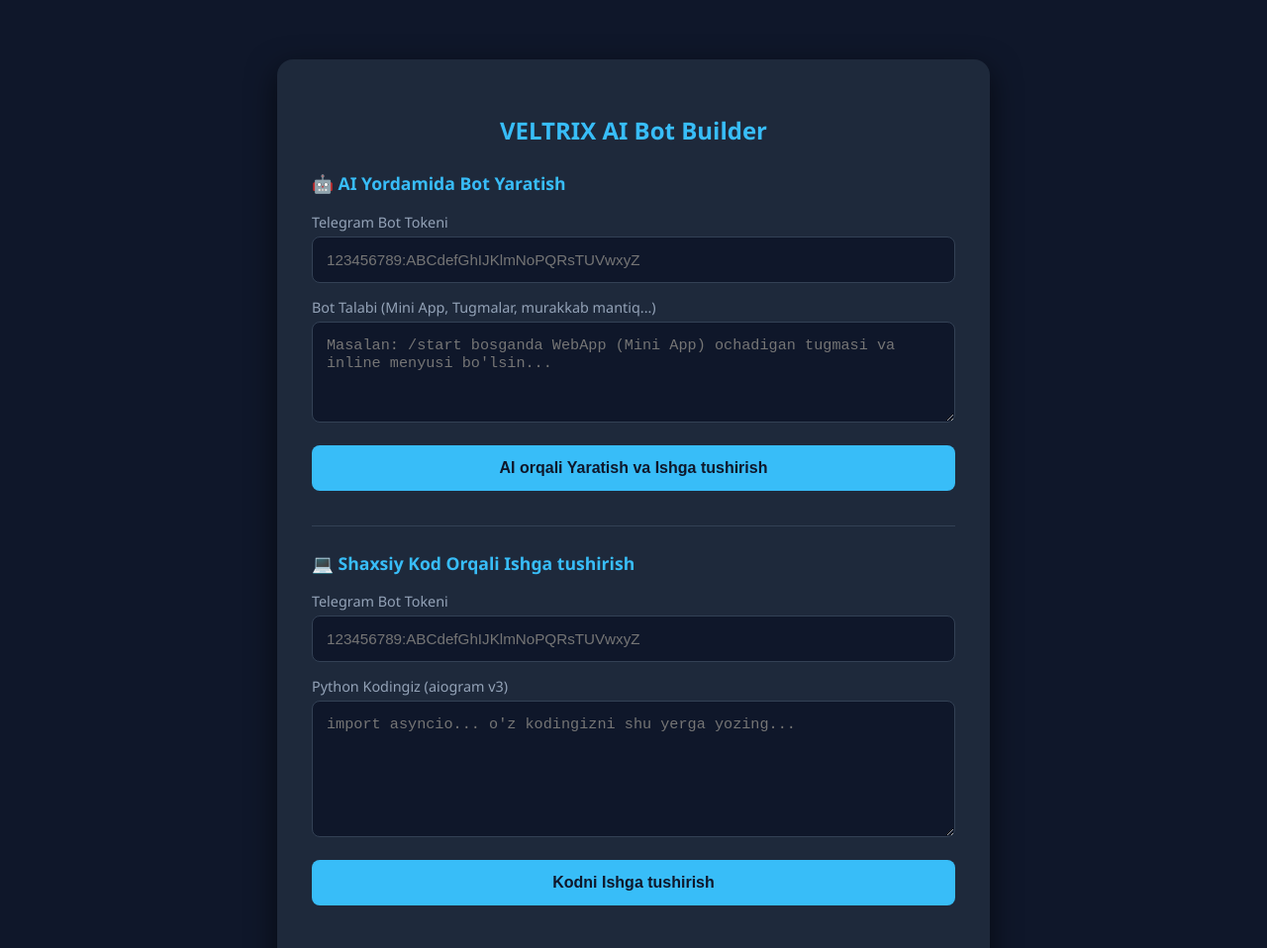
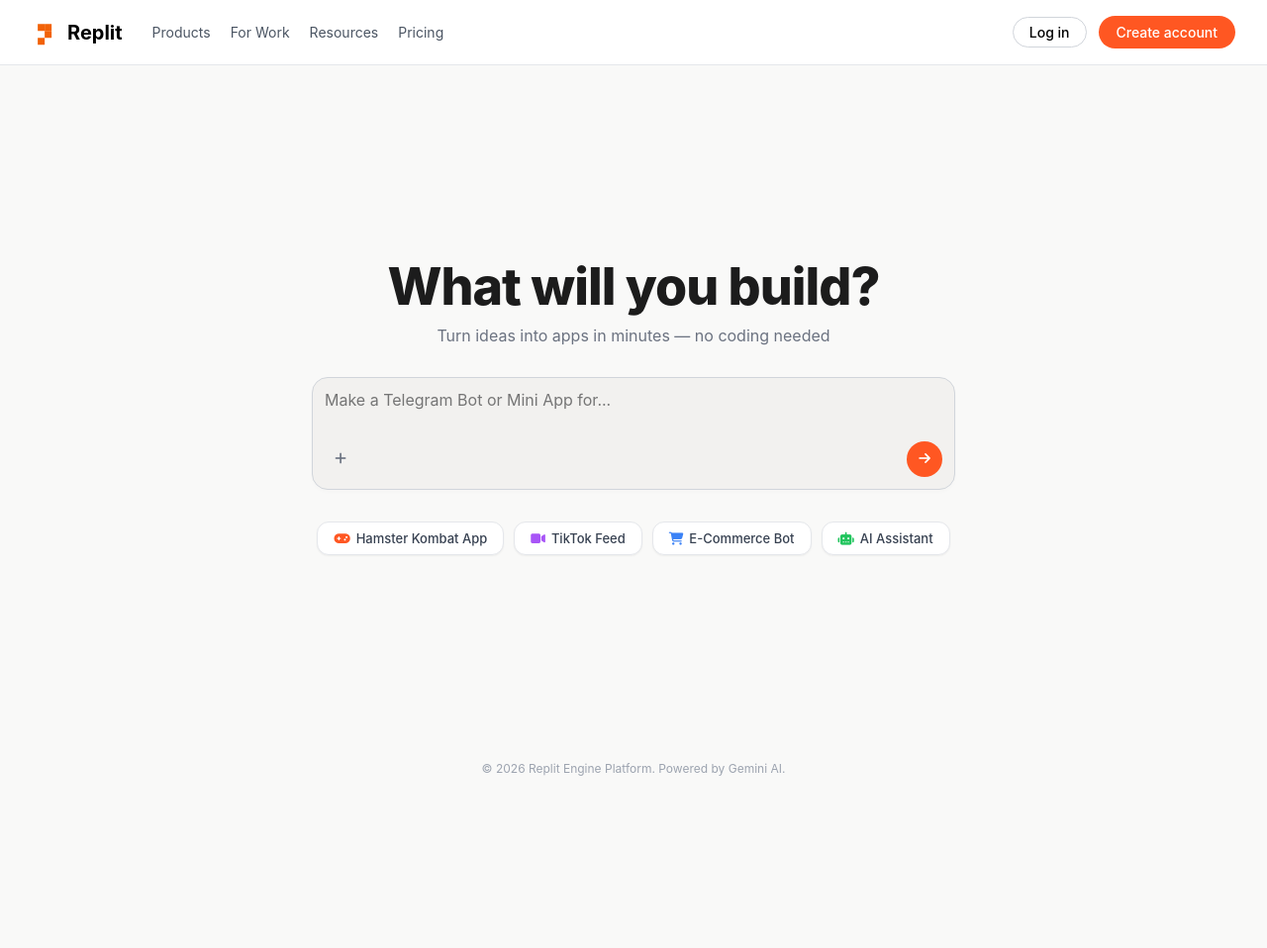
Before and after one commit to malikovakmal478-prog/app, a plain HTML site: page index.html in a window 1280 px wide. Shown: the top 958 px of the page at 99% size. After the commit the page ends 800 px from the top, so only its background shows below. Drawn offline with Linux system fonts and the light colour scheme.

Commit message:
Revamp index.html for app building interface
Updated the title and modified the layout and styling of the HTML document, including the addition of a header and main section for app building. Adjusted the script for bot generation and added new buttons for user interaction.

```diff
--- a/index.html
+++ b/index.html
@@ -3,125 +3,172 @@
 <head>
     <meta charset="UTF-8">
     <meta name="viewport" content="width=device-width, initial-scale=1.0">
-    <title>VELTRIX - AI Bot Builder</title>
+    <title>Replit – Build apps in minutes</title>
+    <link rel="stylesheet" href="https://cdnjs.cloudflare.com/ajax/libs/font-awesome/6.4.0/css/all.min.css">
     <style>
-        body { font-family: 'Segoe UI', Tahoma, Geneva, Verdana, sans-serif; background: #0f172a; color: #f8fafc; margin: 0; padding: 20px; }
-        .container { max-width: 650px; margin: 40px auto; background: #1e293b; padding: 35px; border-radius: 16px; box-shadow: 0 10px 30px rgba(0,0,0,0.6); }
-        h2 { text-align: center; color: #38bdf8; margin-bottom: 25px; }
-        h3 { color: #38bdf8; font-size: 1.1rem; margin-top: 0; }
-        label { display: block; margin-top: 15px; font-size: 0.9rem; color: #94a3b8; }
-        input, textarea { width: 100%; padding: 14px; margin-top: 5px; background: #0f172a; border: 1px solid #334155; color: white; border-radius: 8px; box-sizing: border-box; font-size: 0.95rem; }
-        input:focus, textarea:focus { outline: none; border-color: #38bdf8; }
-        button { background: #38bdf8; color: #0f172a; padding: 14px 20px; border: none; border-radius: 8px; cursor: pointer; font-weight: bold; width: 100%; margin-top: 18px; font-size: 1rem; transition: background 0.2s; }
-        button:hover { background: #0ea5e9; }
-        .section { margin-top: 35px; border-top: 1px solid #334155; padding-top: 25px; }
-        #status { margin-top: 20px; font-weight: bold; text-align: center; padding: 10px; border-radius: 6px; }
+        * { box-sizing: border-box; margin: 0; padding: 0; font-family: -apple-system, BlinkMacSystemFont, "Segoe UI", Roboto, sans-serif; }
+        body { background-color: #f9f9f8; color: #1c2333; min-height: 100vh; display: flex; flex-direction: column; justify-content: space-between; }
+
+        /* Header */
+        header { width: 100%; padding: 16px 32px; display: flex; align-items: center; justify-content: space-between; border-bottom: 1px solid #e5e7eb; background: #ffffff; }
+        .logo { display: flex; align-items: center; gap: 8px; font-weight: bold; font-size: 20px; cursor: pointer; color: #000; text-decoration: none; }
+        nav { display: flex; gap: 20px; font-size: 14px; color: #4b5563; }
+        nav a { text-decoration: none; color: inherit; }
+        nav a:hover { color: #000; }
+        .auth-btns { display: flex; gap: 12px; align-items: center; }
+        .btn-login { background: transparent; border: 1px solid #d1d5db; padding: 6px 16px; border-radius: 20px; font-size: 14px; cursor: pointer; font-weight: 500; }
+        .btn-create { background: #ff5722; color: white; border: none; padding: 8px 18px; border-radius: 20px; font-size: 14px; font-weight: 500; cursor: pointer; }
+
+        /* Main */
+        main { max-width: 800px; margin: 0 auto; width: 100%; padding: 60px 20px; text-align: center; flex: 1; display: flex; flex-direction: column; align-items: center; justify-content: center; }
+        h1 { font-size: 52px; font-weight: 800; letter-spacing: -1px; margin-bottom: 8px; color: #1c1c1c; }
+        p.subtitle { color: #6b7280; font-size: 16px; margin-bottom: 32px; }
+
+        /* Input Container */
+        .prompt-box { width: 100%; max-width: 650px; background: #f2f1ef; border: 1px solid #d1d5db; border-radius: 16px; padding: 12px; box-shadow: 0 2px 4px rgba(0,0,0,0.02); }
+        textarea { width: 100%; background: transparent; border: none; outline: none; font-size: 16px; color: #1f2937; resize: none; }
+        .prompt-actions { display: flex; justify-content: space-between; align-items: center; margin-top: 8px; }
+        .icon-btn { width: 32px; height: 32px; border-radius: 50%; border: none; background: transparent; cursor: pointer; color: #6b7280; display: flex; align-items: center; justify-content: center; }
+        .send-btn { width: 36px; height: 36px; border-radius: 50%; border: none; background: #ff5722; color: white; cursor: pointer; display: flex; align-items: center; justify-content: center; }
+
+        /* Presets */
+        .presets { display: flex; flex-wrap: wrap; gap: 10px; justify-content: center; margin-top: 32px; }
+        .chip { background: #ffffff; border: 1px solid #e5e7eb; padding: 8px 16px; border-radius: 12px; font-size: 13px; font-weight: 500; color: #374151; cursor: pointer; display: flex; align-items: center; gap: 6px; box-shadow: 0 1px 2px rgba(0,0,0,0.05); }
+        .chip:hover { border-color: #d1d5db; }
+
+        /* Modal */
+        .modal-overlay { position: fixed; inset: 0; background: rgba(0,0,0,0.5); backdrop-filter: blur(2px); display: none; align-items: center; justify-content: center; z-index: 100; }
+        .modal { background: white; padding: 24px; border-radius: 16px; width: 100%; max-width: 400px; text-align: left; }
+        .modal input { width: 100%; border: 1px solid #d1d5db; padding: 10px; border-radius: 8px; margin: 12px 0; outline: none; }
+
+        /* Status */
+        #status-box { width: 100%; max-width: 650px; margin-top: 20px; padding: 12px; border-radius: 10px; font-size: 14px; display: none; }
+        .status-loading { background: #eff6ff; color: #1d4ed8; border: 1px solid #bfdbfe; }
+        .status-success { background: #f0fdf4; color: #15803d; border: 1px solid #bbf7d0; }
+        .status-error { background: #fef2f2; color: #b91c1c; border: 1px solid #fecaca; }
+
+        footer { padding: 16px; text-align: center; font-size: 12px; color: #9ca3af; }
     </style>
 </head>
 <body>
 
-<div class="container">
-    <h2>VELTRIX AI Bot Builder</h2>
+    <header>
+        <div style="display: flex; align-items: center; gap: 30px;">
+            <a href="#" class="logo">
+                <svg width="28" height="28" viewBox="0 0 32 32" fill="none"><path d="M7 6H15V14H7V6Z" fill="#F26207"/><path d="M15 6H23V14H15V6Z" fill="#F26207"/><path d="M15 14H23V22H15V14Z" fill="#F26207"/><path d="M7 22H15V30H7V22Z" fill="#F26207"/></svg>
+                Replit
+            </a>
+            <nav>
+                <a href="#">Products</a>
+                <a href="#">For Work</a>
+                <a href="#">Resources</a>
+                <a href="#">Pricing</a>
+            </nav>
+        </div>
+        <div class="auth-btns">
+            <button onclick="loginGoogle()" class="btn-login" id="auth-label">Log in</button>
+            <button onclick="loginGoogle()" class="btn-create">Create account</button>
+        </div>
+    </header>
 
-    <!-- AI Orqali Bot Yaratish -->
-    <div>
-        <h3>🤖 AI Yordamida Bot Yaratish</h3>
-        <label>Telegram Bot Tokeni</label>
-        <input type="text" id="aiToken" placeholder="123456789:ABCdefGhIJKlmNoPQRsTUVwxyZ">
+    <main>
+        <h1>What will you build?</h1>
+        <p class="subtitle">Turn ideas into apps in minutes — no coding needed</p>
 
-        <label>Bot Talabi (Mini App, Tugmalar, murakkab mantiq...)</label>
-        <textarea id="aiPrompt" rows="4" placeholder="Masalan: /start bosganda WebApp (Mini App) ochadigan tugmasi va inline menyusi bo'lsin..."></textarea>
-
-        <button onclick="generateAIBot()">AI orqali Yaratish va Ishga tushirish</button>
+        <div class="prompt-box">
+            <textarea id="main-prompt" rows="2" placeholder="Make a Telegram Bot or Mini App for..."></textarea>
+            <div class="prompt-actions">
+                <button class="icon-btn"><i class="fa-solid fa-plus"></i></button>
+                <button onclick="openTokenModal()" class="send-btn"><i class="fa-solid fa-arrow-right"></i></button>
+            </div>
         </div>
 
-    <!-- Shaxsiy Kod Kiritish Bo'limi -->
-    <div class="section">
-        <h3>💻 Shaxsiy Kod Orqali Ishga tushirish</h3>
-        <label>Telegram Bot Tokeni</label>
-        <input type="text" id="customToken" placeholder="123456789:ABCdefGhIJKlmNoPQRsTUVwxyZ">
-
-        <label>Python Kodingiz (aiogram v3)</label>
-        <textarea id="customCode" rows="6" placeholder="import asyncio... o'z kodingizni shu yerga yozing..."></textarea>
-
-        <button onclick="runCustomBot()">Kodni Ishga tushirish</button>
+        <div class="presets">
+            <div onclick="setPrompt('Hamster Kombat tarzidagi Telegram Mini App tap game bot')" class="chip"><i class="fa-solid fa-gamepad" style="color:#ff5722;"></i> Hamster Kombat App</div>
+            <div onclick="setPrompt('TikTok uslubidagi ko\'ngilochar video Mini App boti')" class="chip"><i class="fa-solid fa-video" style="color:#a855f7;"></i> TikTok Feed</div>
+            <div onclick="setPrompt('Internet do\'kon va Click/Payme to\'lov bot boti')" class="chip"><i class="fa-solid fa-cart-shopping" style="color:#3b82f6;"></i> E-Commerce Bot</div>
+            <div onclick="setPrompt('Savol-javob va sun\'iy intellekt yordamchisi boti')" class="chip"><i class="fa-solid fa-robot" style="color:#22c55e;"></i> AI Assistant</div>
         </div>
 
-    <div id="status"></div>
+        <div id="status-box"></div>
+    </main>
+
+    <div id="token-modal" class="modal-overlay">
+        <div class="modal">
+            <h3 style="font-size: 18px; font-weight: bold;">Telegram Bot Token Kiriting</h3>
+            <p style="font-size: 12px; color: #6b7280; margin-top: 4px;">BotFather'dan olingan API Tokenni kiriting:</p>
+            <input type="text" id="modal-token" placeholder="8921652010:AAH...">
+            <div style="display: flex; gap: 8px; justify-content: flex-end;">
+                <button onclick="closeTokenModal()" style="padding: 8px 16px; border: none; background: transparent; cursor: pointer; font-size: 13px;">Bekor qilish</button>
+                <button onclick="deployBot()" class="btn-create" style="border-radius: 8px; font-size: 13px;">Ishga tushirish</button>
+            </div>
+        </div>
     </div>
 
+    <footer>© 2026 Replit Engine Platform. Powered by Gemini AI.</footer>
+
     <script>
-    // Render dagi aniq backend havolasi
-    const BACKEND_URL = "https://mini-replit.onrender.com";
+        let userEmail = "malikovakmal478@gmail.com";
 
-    async function generateAIBot() {
-        const token = document.getElementById('aiToken').value.trim();
-        const prompt = document.getElementById('aiPrompt').value.trim();
-        const status = document.getElementById('status');
+        function setPrompt(val) {
+            document.getElementById('main-prompt').value = val;
+        }
 
-        if(!token || !prompt) {
-            alert("Iltimos, token va bot talabini kiriting!");
+        function openTokenModal() {
+            const prompt = document.getElementById('main-prompt').value.trim();
+            if(!prompt) {
+                alert("Iltimos, avval bot g'oyasini yozing!");
+                return;
+            }
+            document.getElementById('token-modal').style.display = 'flex';
+        }
+
+        function closeTokenModal() {
+            document.getElementById('token-modal').style.display = 'none';
+        }
+
+        function loginGoogle() {
+            alert("Google hisobingiz kiritildi: " + userEmail);
+            document.getElementById('auth-label').innerText = userEmail;
+        }
+
+        async function deployBot() {
+            const prompt = document.getElementById('main-prompt').value.trim();
+            const token = document.getElementById('modal-token').value.trim();
+            const statusBox = document.getElementById('status-box');
+
+            if (!token) {
+                alert("Bot token kiritilmadi!");
                 return;
             }
 
-        status.style.color = "#38bdf8";
-        status.innerText = "⏳ Bot generatsiya qilinmoqda va ishga tushirilmoqda, biroz kuting...";
+            closeTokenModal();
+
+            statusBox.style.display = 'block';
+            statusBox.className = "status-loading";
+            statusBox.innerHTML = `<i class="fa-solid fa-spinner fa-spin"></i> AI siz so'ragan bot va Mini App'ni serverda yaratmoqda...`;
 
             try {
-            let response = await fetch(`${BACKEND_URL}/api/generate-bot`, {
+                const res = await fetch('https://mini-replit.onrender.com/deploy-bot', {
                     method: 'POST',
                     headers: { 'Content-Type': 'application/json' },
-                body: JSON.stringify({ token, prompt })
+                    body: JSON.stringify({ token, prompt, email: userEmail })
                 });
-            let result = await response.json();
 
-            if (response.ok) {
-                status.style.color = "#4ade80";
-                status.innerText = "✅ " + result.message;
+                const data = await res.json();
+
+                if (data.error) {
+                    statusBox.className = "status-error";
+                    statusBox.innerText = "Xatolik: " + data.error;
                 } else {
-                status.style.color = "#f87171";
-                status.innerText = "❌ Xatolik: " + result.error;
+                    statusBox.className = "status-success";
+                    statusBox.innerHTML = `🎉 <b>Botingiz ishga tushdi!</b><br>Telegram'ga kirib <b>/start</b> bosing.<br><span style="font-size: 12px; color: #4b5563;">Mini App URL: ${data.app_url}</span>`;
                 }
             } catch (err) {
-            status.style.color = "#f87171";
-            status.innerText = "❌ Server bilan aloqa o'rnatib bo'lmadi. Server uxlayotgan bo'lishi mumkin, qayta urinib ko'ring.";
-        }
-    }
-
-    async function runCustomBot() {
-        const token = document.getElementById('customToken').value.trim();
-        const code = document.getElementById('customCode').value.trim();
-        const status = document.getElementById('status');
-
-        if(!token || !code) {
-            alert("Iltimos, token va kodni kiriting!");
-            return;
-        }
-
-        status.style.color = "#38bdf8";
-        status.innerText = "⏳ Kod tekshirilmoqda va bot ishga tushirilmoqda...";
-
-        try {
-            let response = await fetch(`${BACKEND_URL}/api/run-custom-code`, {
-                method: 'POST',
-                headers: { 'Content-Type': 'application/json' },
-                body: JSON.stringify({ token, code })
-            });
-            let result = await response.json();
-
-            if (response.ok) {
-                status.style.color = "#4ade80";
-                status.innerText = "✅ " + result.message;
-            } else {
-                status.style.color = "#f87171";
-                status.innerText = "❌ Xatolik: " + result.error;
-            }
-        } catch (err) {
-            status.style.color = "#f87171";
-            status.innerText = "❌ Server bilan aloqa o'rnatib bo'lmadi.";
+                statusBox.className = "status-error";
+                statusBox.innerText = "Server bilan aloqa bog'lanmadi. Backend serveringiz ishga tushishini kuting va qayta urinib ko'ring.";
             }
         }
     </script>
-
 </body>
                                                                                                                                                                       </html>
```
Lines whose indentation alone changed are shown as unchanged.
